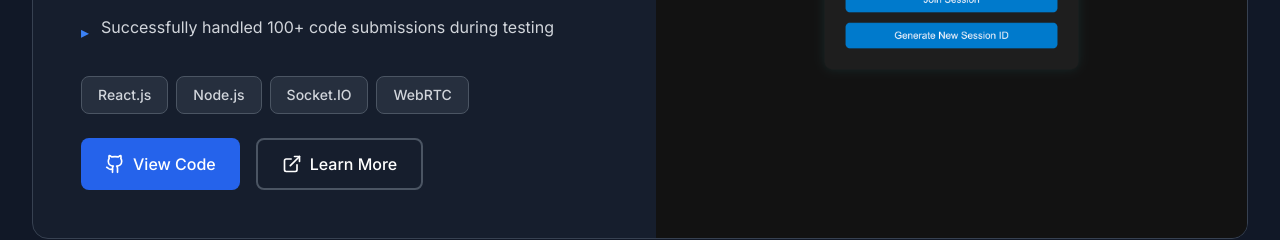
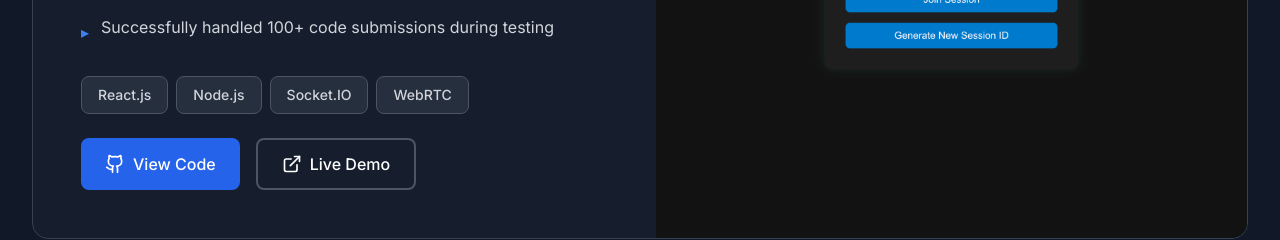
Before and after one commit to yashkansal-dev/YashKansal.cse, a Next.js app in the folder software-development-engineer/: page / in a window 1280 px wide. Shown: the part 3900-4140 px from the top of the page. Built offline with nearby package versions, Linux system fonts and the light colour scheme.

Commit message:
Update project links to point to live applications

```diff
--- a/software-development-engineer/src/components/Projects.tsx
+++ b/software-development-engineer/src/components/Projects.tsx
@@ -17,6 +17,7 @@ const Projects = () => {
       tech: ['React.js', 'Node.js', 'Socket.IO', 'WebRTC'],
       year: '2025',
       github: 'https://codesync-com.vercel.app/',
+      live: 'https://codesync.yashkansal.dev/',
       image: '/images/welcome.png',
     },
     {
@@ -30,7 +31,8 @@ const Projects = () => {
       ],
       tech: ['Python', 'Genetic Algorithms', 'Pandas', 'MERN Stack'],
       year: '2024',
-      github: 'https://smartsched.netlify.app/',
+      github: 'https://github.com/yashkansal-dev/SmartSched',
+      live: 'https://smartsched.netlify.app/',
       image: '/images/Analytics-Reports.png',
     },
     {
@@ -44,7 +46,8 @@ const Projects = () => {
       ],
       tech: ['React.js', 'Node.js', 'News APIs', 'Geolocation'],
       year: '2024',
-      github: 'https://aid-link.netlify.app/',
+      github: 'https://github.com/yashkansal-dev/AidLink',
+      live: 'https://aid-link.netlify.app/',
       image: '/images/AidLink.png',
     },
     {
@@ -59,6 +62,7 @@ const Projects = () => {
       tech: ['MERN Stack', 'REST APIs', 'Tailwind CSS'],
       year: '2023',
       github: 'https://github.com/yashkansal-dev/SparkBook',
+      live: 'https://github.com/yashkansal-dev/SparkBook',
       image: '/images/Sparkbook.png',
     },
   ];
@@ -159,7 +163,7 @@ const Projects = () => {
                       </a>
 
                       <a
-                        href={project.github}
+                        href={project.live}
                         target="_blank"
                         rel="noopener noreferrer"
                         className="
@@ -172,7 +176,7 @@ const Projects = () => {
                         "
                       >
                         <ExternalLink size={20} />
-                        Learn More
+                        Live Demo
                       </a>
                     </div>
                   </div>
```
